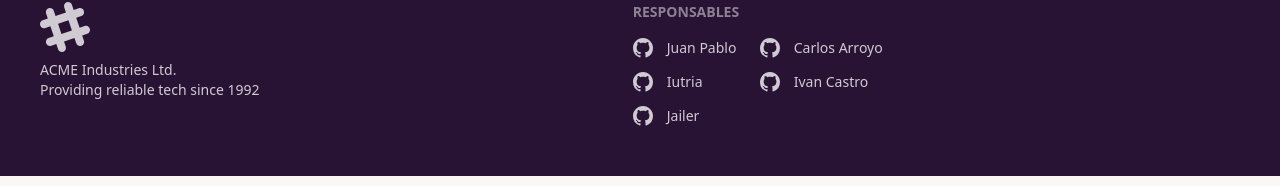
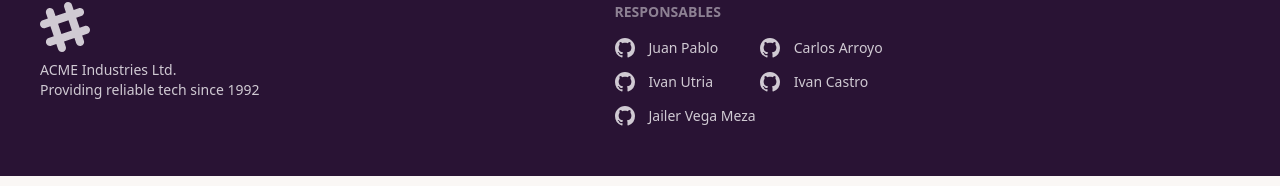
Before and after one commit to orenarounicesar/datos-personales-frontend-react, a React (Vite) app: page / in a window 1280 px wide. Shown: the part 243-429 px from the top of the page. Built offline with nearby package versions, Linux system fonts and the light colour scheme; no server answers.

Commit message:
Cambio de datos de prueba a Datos reales

```diff
--- a/src/app/components/Footer.jsx
+++ b/src/app/components/Footer.jsx
@@ -3,9 +3,9 @@ const Footer = () => {
   const responsables = [
     { nombre: "Juan Pablo", url: "https://github.com/orenarounicesar/datos-personales-frontend-react/tree/feature/JuanPablo" },
     { nombre: "Carlos Arroyo", url: "https://github.com/orenarounicesar/datos-personales-frontend-react/tree/Feature/Carlos-Arroyo" },
-    { nombre: "Iutria", url: "https://github.com/orenarounicesar/datos-personales-frontend-react/tree/feature/iutria" },
+    { nombre: "Ivan Utria", url: "https://github.com/orenarounicesar/datos-personales-frontend-react/tree/feature/iutria" },
     { nombre: "Ivan Castro", url: "https://github.com/orenarounicesar/datos-personales-frontend-react/tree/feature/ivan_castro" },
-    { nombre: "Jailer", url: "https://github.com/orenarounicesar/datos-personales-frontend-react/tree/fectures-jailer" }
+    { nombre: "Jailer Vega Meza", url: "https://github.com/orenarounicesar/datos-personales-frontend-react/tree/fectures-jailer" }
   ];
 
   return (
--- a/src/app/components/List.jsx
+++ b/src/app/components/List.jsx
@@ -6,7 +6,7 @@ const List = () => {
   const [data, setData] = useState([]);
   const fetchData = async () => {
     try {
-      const response = await axios.get(import.meta.env.VITE_API_PRUEBA);
+      const response = await axios.get(import.meta.env.VITE_API);
 
       const responseData = response.data;
 
@@ -68,8 +68,8 @@ const List = () => {
                     <td>{item.fechaNacimiento?.$date ?? ""}</td>
                     <td>{item.sexo ?? "Sin especificar"}</td>
                     <th>
-                    {/* <button className="btn btn-outline btn-error" onClick={() => borrar(item._id?.$oid)}> */}
-                      <button className="btn btn-outline btn-error" onClick={() => borrar(item.id)}>
+                    <button className="btn btn-outline btn-error" onClick={() => borrar(item._id?.$oid)}>
+                      {/*<button className="btn btn-outline btn-error" onClick={() => borrar(item.id)}> */}
                         Borrar
                       </button>
                     </th>
--- a/src/app/repository/delete.js
+++ b/src/app/repository/delete.js
@@ -1,6 +1,6 @@
 import axios from "axios";
 
-const apiUrl = import.meta.env.VITE_API_PRUEBA;
+const apiUrl = import.meta.env.VITE_API2;
 
 export const borrar = async (id) => {
   try {
```
